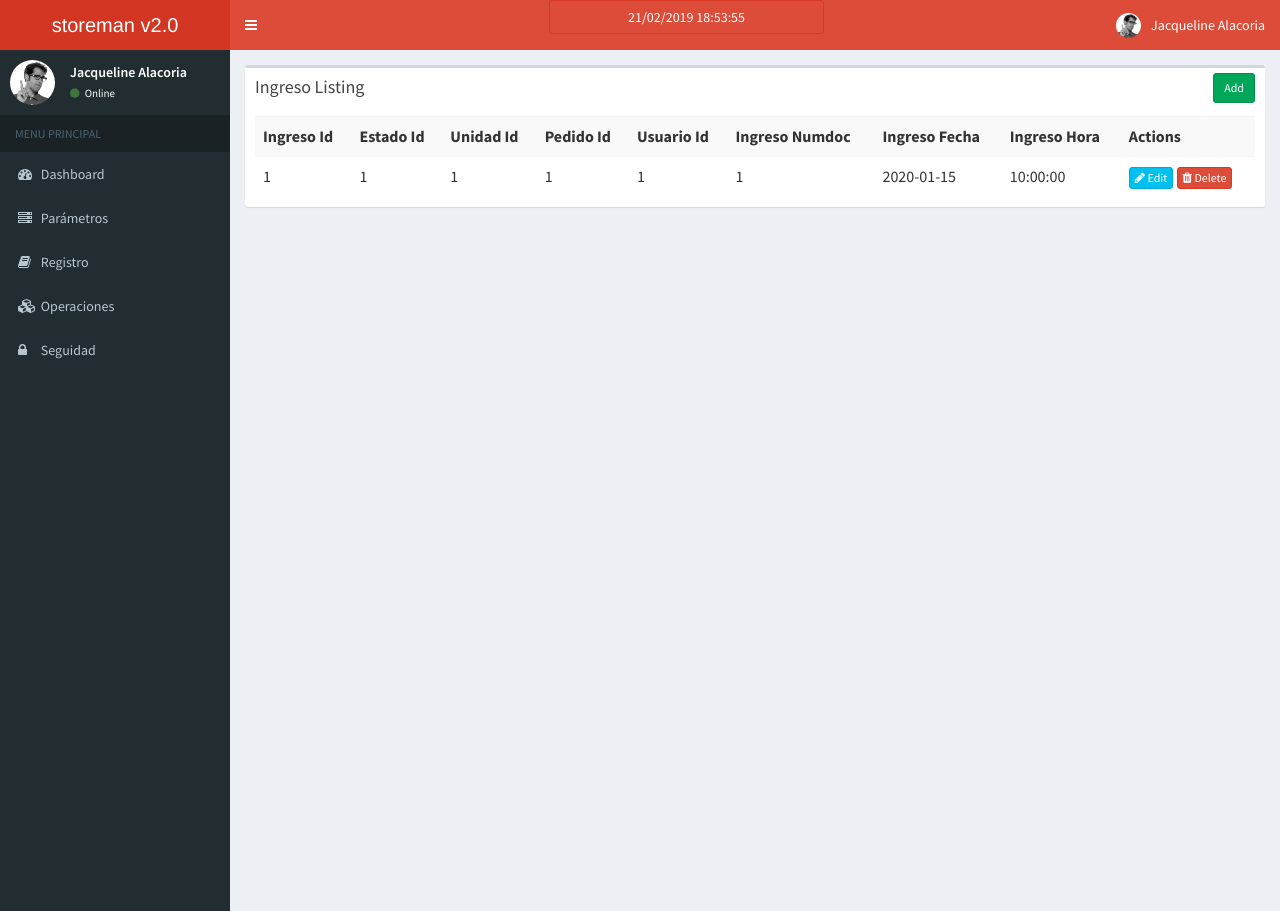
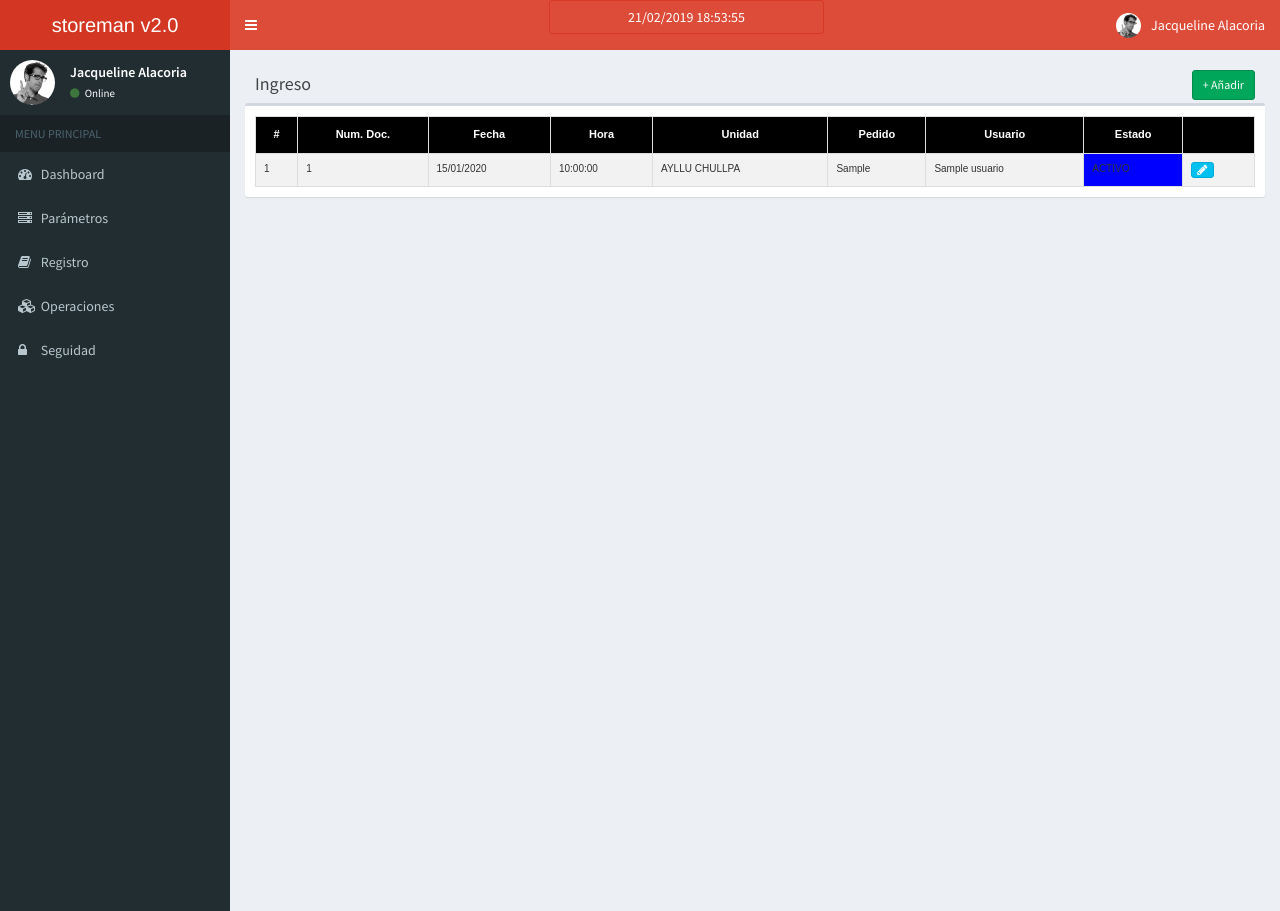
Before and after one commit to BitXad/storeman_web, a CodeIgniter app: page /storeman_web/ingreso/index in a window 1280 px wide. Shown: the top 911 px of the page. Run offline with CodeIgniter, Linux system fonts and the light colour scheme; data comes from the database, SQL or seed files in the repository; tables that the repository leaves empty hold one stand-in row (values such as "Sample post").

Commit message:
Ingreso CRUD

```diff
--- a/application/controllers/Ingreso.php
+++ b/application/controllers/Ingreso.php
@@ -27,10 +27,14 @@ class Ingreso extends CI_Controller{
      */
     function add()
     {
-        if(isset($_POST) && count($_POST) > 0)
+        $this->load->library('form_validation');
+        $this->form_validation->set_rules('ingreso_numdoc','Num. Doc.','trim|required', array('required' => 'Este Campo no debe ser vacio'));
+        if($this->form_validation->run())
         {
+            //se crea como activo
+            $estado_id = 1;
             $params = array(
-				'estado_id' => $this->input->post('estado_id'),
+				'estado_id' => $estado_id,
 				'unidad_id' => $this->input->post('unidad_id'),
 				'pedido_id' => $this->input->post('pedido_id'),
 				'usuario_id' => $this->input->post('usuario_id'),
@@ -44,9 +48,6 @@ class Ingreso extends CI_Controller{
         }
         else
         {
-			$this->load->model('Estado_model');
-			$data['all_estado'] = $this->Estado_model->get_all_estado();
-
 			$this->load->model('Unidad_model');
 			$data['all_unidad'] = $this->Unidad_model->get_all_unidad();
 
@@ -89,7 +90,7 @@ class Ingreso extends CI_Controller{
             else
             {
 				$this->load->model('Estado_model');
-				$data['all_estado'] = $this->Estado_model->get_all_estado();
+				$data['all_estado'] = $this->Estado_model->get_all_estado_tipo1();
 
 				$this->load->model('Unidad_model');
 				$data['all_unidad'] = $this->Unidad_model->get_all_unidad();
--- a/application/models/Ingreso_model.php
+++ b/application/models/Ingreso_model.php
@@ -37,15 +37,17 @@ class Ingreso_model extends CI_Model
     {
         $ingreso = $this->db->query("
             SELECT
-                *
+                i.*, e.estado_color, e.estado_descripcion, u.unidad_nombre,
+                p.pedido_numero, us.usuario_nombre
 
             FROM
-                `ingreso`
+                ingreso i
+            LEFT JOIN estado e on i.estado_id = e.estado_id
+            LEFT JOIN unidad u on i.unidad_id = u.unidad_id
+            LEFT JOIN pedido p on i.pedido_id = p.pedido_id
+            LEFT JOIN usuario us on i.usuario_id = us.usuario_id
 
-            WHERE
-                1 = 1
-
-            ORDER BY `ingreso_id`
+            ORDER BY i.ingreso_id
         ")->result_array();
 
         return $ingreso;
--- a/application/views/ingreso/index.php
+++ b/application/views/ingreso/index.php
@@ -1,38 +1,66 @@
+<!------------------ ESTILO DE LAS TABLAS ----------------->
+<link href="<?php echo base_url('resources/css/mitabla.css'); ?>" rel="stylesheet">
+<!-------------------------------------------------------->
+<div class="box-header">
+    <h3 class="box-title">Ingreso</h3>
+    <div class="box-tools">
+        <a href="<?php echo site_url('ingreso/add'); ?>" class="btn btn-success btn-sm">+ Añadir</a>
+    </div>
+</div>
 <div class="row">
     <div class="col-md-12">
         <div class="box">
-            <div class="box-header">
-                <h3 class="box-title">Ingreso Listing</h3>
-            	<div class="box-tools">
-                    <a href="<?php echo site_url('ingreso/add'); ?>" class="btn btn-success btn-sm">Add</a>
-                </div>
-            </div>
             <div class="box-body">
-                <table class="table table-striped">
+                <table class="table table-striped" id="mitabla">
                     <tr>
-						<th>Ingreso Id</th>
-						<th>Estado Id</th>
-						<th>Unidad Id</th>
-						<th>Pedido Id</th>
-						<th>Usuario Id</th>
-						<th>Ingreso Numdoc</th>
-						<th>Ingreso Fecha</th>
-						<th>Ingreso Hora</th>
-						<th>Actions</th>
+                        <th>#</th>
+                        <th>Num. Doc.</th>
+                        <th>Fecha</th>
+                        <th>Hora</th>
+                        <th>Unidad</th>
+                        <th>Pedido</th>
+                        <th>Usuario</th>
+                        <th>Estado</th>
+                        <th></th>
                     </tr>
-                    <?php foreach($ingreso as $i){ ?>
+                    <?php
+                        $i = 0;
+                        foreach($ingreso as $in){ ?>
                     <tr>
-						<td><?php echo $i['ingreso_id']; ?></td>
-						<td><?php echo $i['estado_id']; ?></td>
-						<td><?php echo $i['unidad_id']; ?></td>
-						<td><?php echo $i['pedido_id']; ?></td>
-						<td><?php echo $i['usuario_id']; ?></td>
-						<td><?php echo $i['ingreso_numdoc']; ?></td>
-						<td><?php echo $i['ingreso_fecha']; ?></td>
-						<td><?php echo $i['ingreso_hora']; ?></td>
-						<td>
-                            <a href="<?php echo site_url('ingreso/edit/'.$i['ingreso_id']); ?>" class="btn btn-info btn-xs"><span class="fa fa-pencil"></span> Edit</a>
-                            <a href="<?php echo site_url('ingreso/remove/'.$i['ingreso_id']); ?>" class="btn btn-danger btn-xs"><span class="fa fa-trash"></span> Delete</a>
+                        <td><?php echo $i+1; ?></td>
+                        <td><?php echo $in['ingreso_numdoc']; ?></td>
+                        <td><?php echo date("d/m/Y", strtotime($in['ingreso_fecha'])); ?></td>
+                        <td><?php echo $in['ingreso_hora']; ?></td>
+                        <td><?php echo $in['unidad_nombre']; ?></td>
+                        <td><?php echo $in['pedido_numero']; ?></td>
+                        <td><?php echo $in['usuario_nombre']; ?></td>
+                        <td style="background-color: <?php echo $in['estado_color']; ?>"><?php echo $in['estado_descripcion']; ?></td>
+                        <td>
+                            <a href="<?php echo site_url('ingreso/edit/'.$in['ingreso_id']); ?>" class="btn btn-info btn-xs" title="Editar"><span class="fa fa-pencil"></span></a>
+                            <!--<a data-toggle="modal" data-target="#myModal<?php //echo $i; ?>"  title="Eliminar" class="btn btn-danger btn-xs"><span class="fa fa-trash"></span></a>-->
+                            <!------------------------ INICIO modal para confirmar eliminación ------------------->
+                            <div class="modal fade" id="myModal<?php echo $i; ?>" tabindex="-1" role="dialog" aria-labelledby="myModalLabel<?php echo $i; ?>">
+                              <div class="modal-dialog" role="document">
+                                    <br><br>
+                                <div class="modal-content">
+                                  <div class="modal-header">
+                                    <button type="button" class="close" data-dismiss="modal" aria-label="Close"><span aria-hidden="true">x</span></button>
+                                  </div>
+                                  <div class="modal-body">
+                                   <!------------------------------------------------------------------->
+                                   <h3><b> <span class="fa fa-trash"></span></b>
+                                       ¿Desea eliminar el Ingreso <b> <?php echo $in['ingreso_numdoc']; ?></b>?
+                                   </h3>
+                                   <!------------------------------------------------------------------->
+                                  </div>
+                                  <div class="modal-footer aligncenter">
+                                              <a href="<?php echo site_url('ingreso/remove/'.$in['ingreso_id']); ?>" class="btn btn-success"><span class="fa fa-check"></span> Si </a>
+                                              <a href="#" class="btn btn-danger" data-dismiss="modal"><span class="fa fa-times"></span> No </a>
+                                  </div>
+                                </div>
+                              </div>
+                            </div>
+                        <!------------------------ FIN modal para confirmar eliminación ------------------->
                         </td>
                     </tr>
                     <?php } ?>
```
Also changed, not shown: application/views/ingreso/add.php (+22 -35 lines), application/views/ingreso/edit.php (+42 -39 lines), application/views/salida/index.php (+10 -7 lines), resources/images/usuarios/1550773272.jpg (added), resources/images/usuarios/thumb_1550773272.jpg (added).
